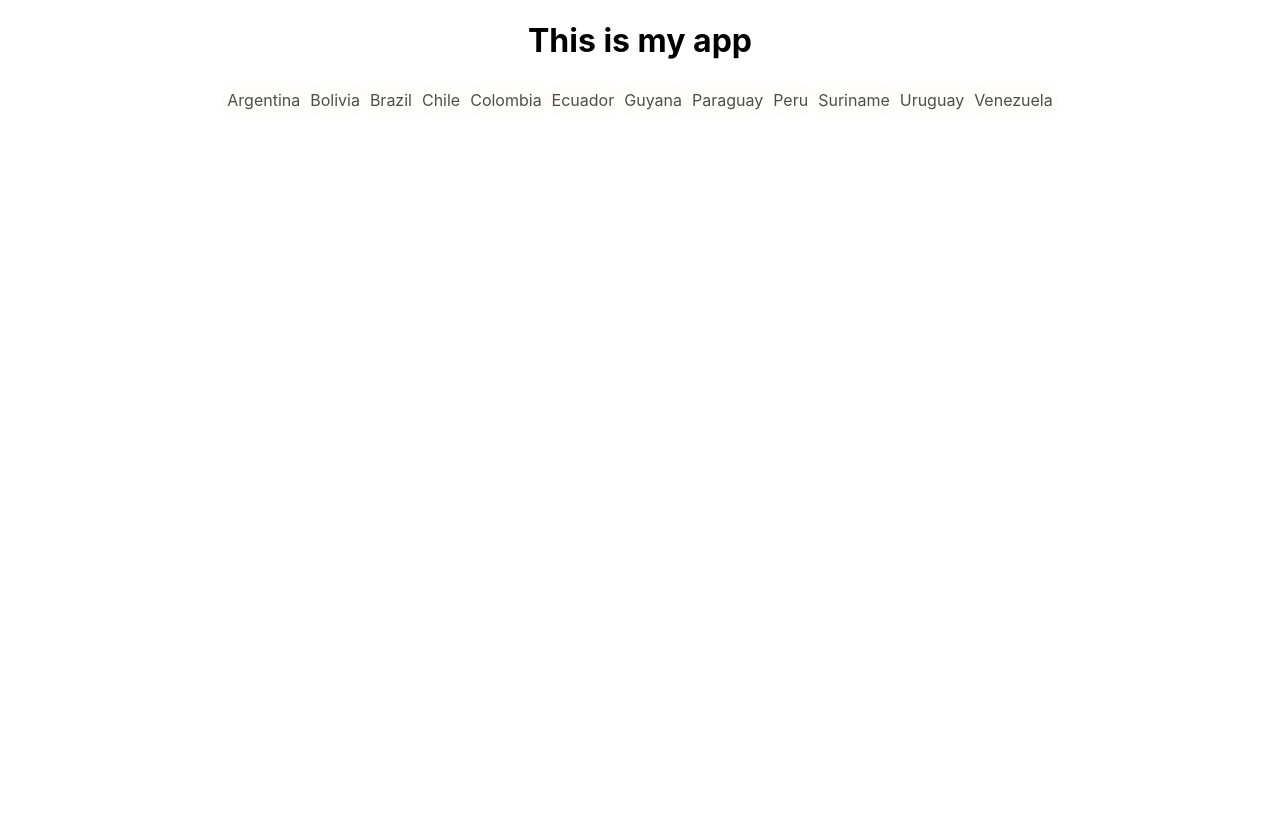
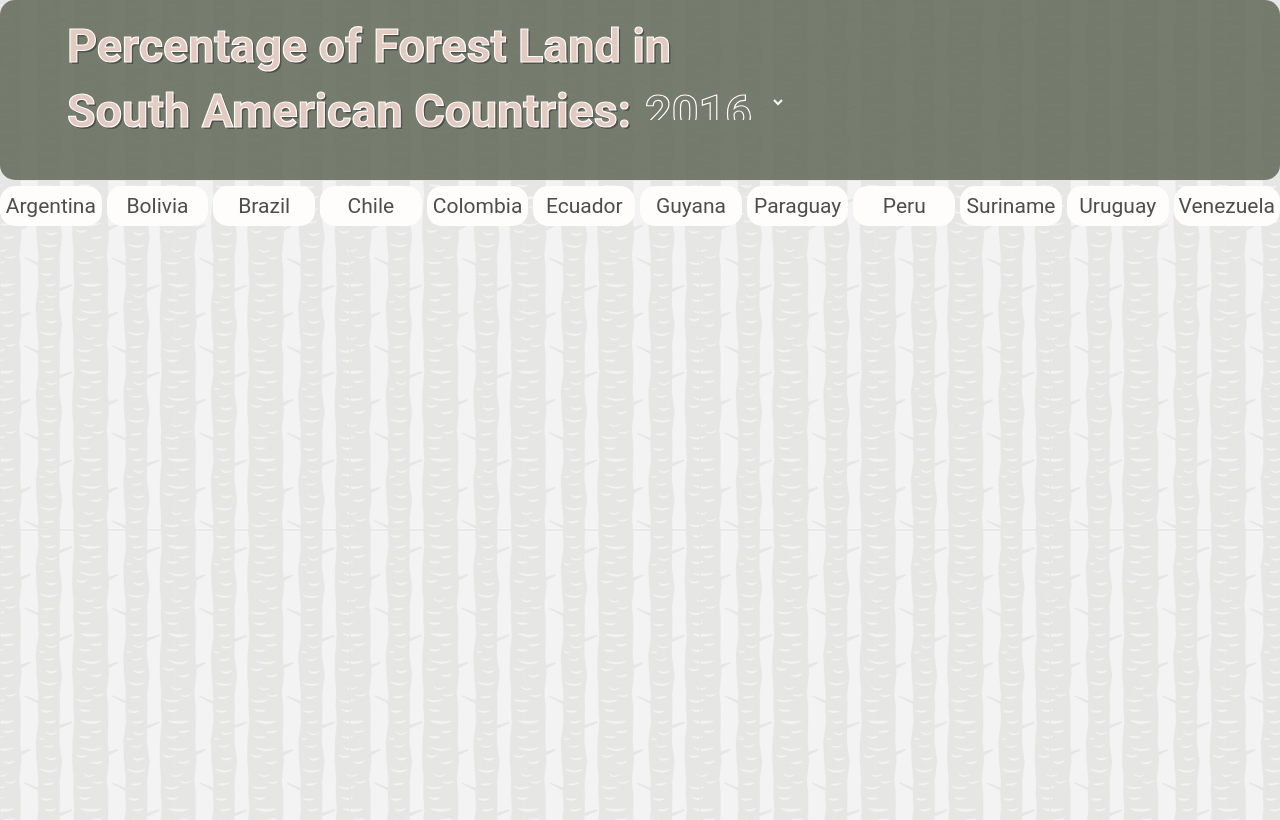
Before and after one commit to nicol-hawkins/toggle-graph-react, a React (Create React App) app: page / in a window 1280 px wide. Built offline with nearby package versions, Linux system fonts and the light colour scheme.

Commit message:
added css from app.js

```diff
--- a/src/App.css
+++ b/src/App.css
@@ -1,38 +1,80 @@
-.App {
-  text-align: center;
+:root {
+  --teal: rgb(105, 201, 161);
+  --lgtgrn: rgb(245, 255, 213);
+  --lgtpink: rgb(226, 200, 188);
+  --white: white;
+  --medgrn: #BAC9A9;
+  --darkgrn: #697060;
+
 }
 
-.App-logo {
-  height: 40vmin;
-  pointer-events: none;
+.App {
+  background: url("./tree_bark.png");
 }
 
-@media (prefers-reduced-motion: no-preference) {
-  .App-logo {
-    animation: App-logo-spin infinite 20s linear;
-  }
+.TitleBar {
+  display: grid;
+  grid-template-columns: 2fr 1fr;
+  box-sizing: border-box;
+  padding-left: 5vw;
+  padding-top: 2vh;
+  padding-bottom: 2vh;
+  background: var(--darkgrn);
+  opacity: .9;
+  height: 20vh;
+  font-size: 1.8em;
+  align-items: middle;
+  border-radius: 15px;
+
 }
 
-.App-header {
-  background-color: #282c34;
-  min-height: 100vh;
-  display: flex;
-  flex-direction: column;
-  align-items: center;
-  justify-content: center;
-  font-size: calc(10px + 2vmin);
-  color: white;
+.MainContainer {
+  grid-template-rows: 150px auto;
+  display: grid;
+  background: url("./tree_bark.png");
+  height: 80vh;
+
 }
 
-.App-link {
-  color: #61dafb;
+.CountryCheckbox {
+  display: grid;
+  grid-template-columns: repeat(12, 1fr);
+  grid-column-gap: 5px;
+  align-items: center;
+  font-family: 'Roboto', sans-serif;
+  margin-top: -5vh;
+  cursor: pointer;
+  font-size: 21px;
+  -webkit-user-select: none;
+  -moz-user-select: none;
+  -ms-user-select: none;
+  user-select: none;
+  z-index: 1;
+
 }
 
-@keyframes App-logo-spin {
-  from {
-    transform: rotate(0deg);
+.BarChart {
+  display: grid;
+  grid-template-columns: repeat(12, 1fr);
+  grid-gap: 5px;
+  align-items: end;
+  position: absolute;
+  bottom: 0px;
+  box-sizing: border-box;
+  height: 69vh;
+
+}
+
+
+@media screen and (max-width: 1300px) {
+  .CountryCheckbox {
+    margin-top: -67px;
+
   }
-  to {
-    transform: rotate(360deg);
+
+  .TitleBar {
+   height: 22.5vh;
   }
+
+
 }
--- a/src/App.js
+++ b/src/App.js
@@ -2,6 +2,8 @@
 import './App.css';
 
 import CountryList from './components/CountryList/CountryList.js';
+import TitleBar from './components/TitleBar/TitleBar';
+import SelectYear from './components/SelectYear/SelectYear';
 
 
 
@@ -9,7 +11,7 @@
 class App extends Component {
   state = {
     isVisible: false,
-    year: '2016',
+    year: "2016",
     data: []
   }
 
@@ -25,11 +27,14 @@
       })
   }
 
-  onUpdateYear = (ev) => {
+  onUpdateYear = (ev, data) => {
     let year = ev.target.value;
     this.setState({
-      year: year
+      year: year,
+      data: data[this.state.year]
     });
+
+    console.log('Data for :', year, data)
 
   }
 
@@ -56,8 +61,19 @@
   render(){
     return (
       <div className="App">
+        <div className="TitleBar">
+          <TitleBar
+            onChange={this.onUpdateYear}
+            currentYear={this.state.year}
+            year={this.state.year}>
+              <SelectYear
+                onChange={this.onUpdateYear}
+                currentYear={this.state.year}
+                value={this.state.year}>
+              </SelectYear>
 
-       <h1>This is my app</h1>
+          </TitleBar>
+        </div>
 
 
 
--- /dev/null
+++ b/src/components/SelectYear/SelectYear.css
@@ -0,0 +1,23 @@
+.YearChooser {
+    position: relative;
+    display: inline-block;
+    bottom: -1px;
+
+  }
+
+  .YearChooser-select {
+      color: white;
+      font-weight: bold;
+      background-color: var(--darkgrn);
+      font-family: 'Roboto', sans-serif;
+      -webkit-text-fill-color: var(--darkgrn);
+      -webkit-text-stroke-width: 1.2px;
+      padding: 5px;
+      font-size: 35pt;
+      border: none;
+      cursor: pointer;
+      width: 150px;
+      height: 46px;
+      outline: none;
+
+    }
--- /dev/null
+++ b/src/components/SelectYear/SelectYear.js
@@ -0,0 +1,30 @@
+import React, { Component } from 'react';
+import './SelectYear.css';
+
+class SelectYear extends Component {
+ render() {
+   let className = "YearChooser-select"
+
+
+    return (
+      <div className="YearChooser">
+        <div className="YearChooser-select">
+          <select
+          className={className}
+          onChange={this.props.onChange}
+          currentYear={this.props.year}>
+            <option value="2016">2016</option>
+            <option value="2015">2015</option>
+            <option value="2014">2014</option>
+            <option value="2013">2013</option>
+            <option value="2012">2012</option>
+            <option value="2011">2011</option>
+            <option value="2010">2010</option>
+          </select>
+        {this.props.children}
+        </div>
+      </div>
+    );
+  }
+}
+export default SelectYear;
--- /dev/null
+++ b/src/components/TitleBar/TitleBar.css
@@ -0,0 +1,18 @@
+
+h1 {
+    display:block;
+    margin: 3px;
+    font-family: 'Roboto', sans-serif;
+    font-size: 35pt;
+    color: white;
+    -webkit-text-fill-color: var(--lgtpink);
+    -webkit-text-stroke-width: 1.2px;
+    text-shadow: 2px 2px #00000065;
+
+  }
+
+  .output {
+    -webkit-text-fill-color: var(--darkgrn);
+    padding-left: 10px;
+
+  }
--- /dev/null
+++ b/src/components/TitleBar/TitleBar.js
@@ -0,0 +1,24 @@
+import React, { Component } from 'react';
+import './TitleBar.css';
+
+
+class TitleBar extends Component {
+ render() {
+
+    return (
+
+        <div className="test">
+          <h1>Percentage of Forest Land in <br></br>South American Countries:
+            {/* <span
+              className="output"
+              currentYear={this.props.year}
+              onChange={this.props.onChange}>
+                  {this.props.year}
+            </span>  */}
+            {this.props.children}
+          </h1>
+        </div>
+    );
+  }
+}
+export default TitleBar;
```
Also changed, not shown: src/tree_bark.png (added).
